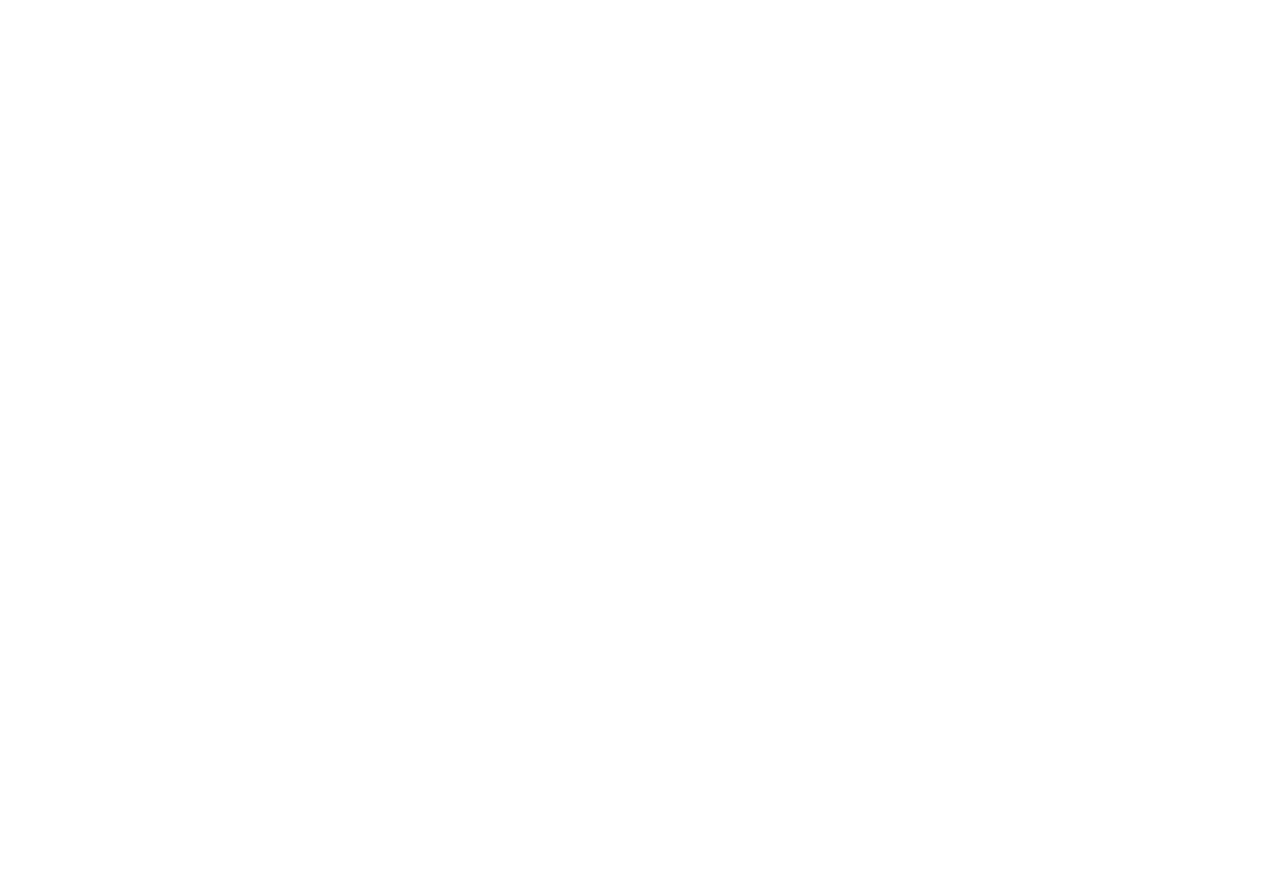
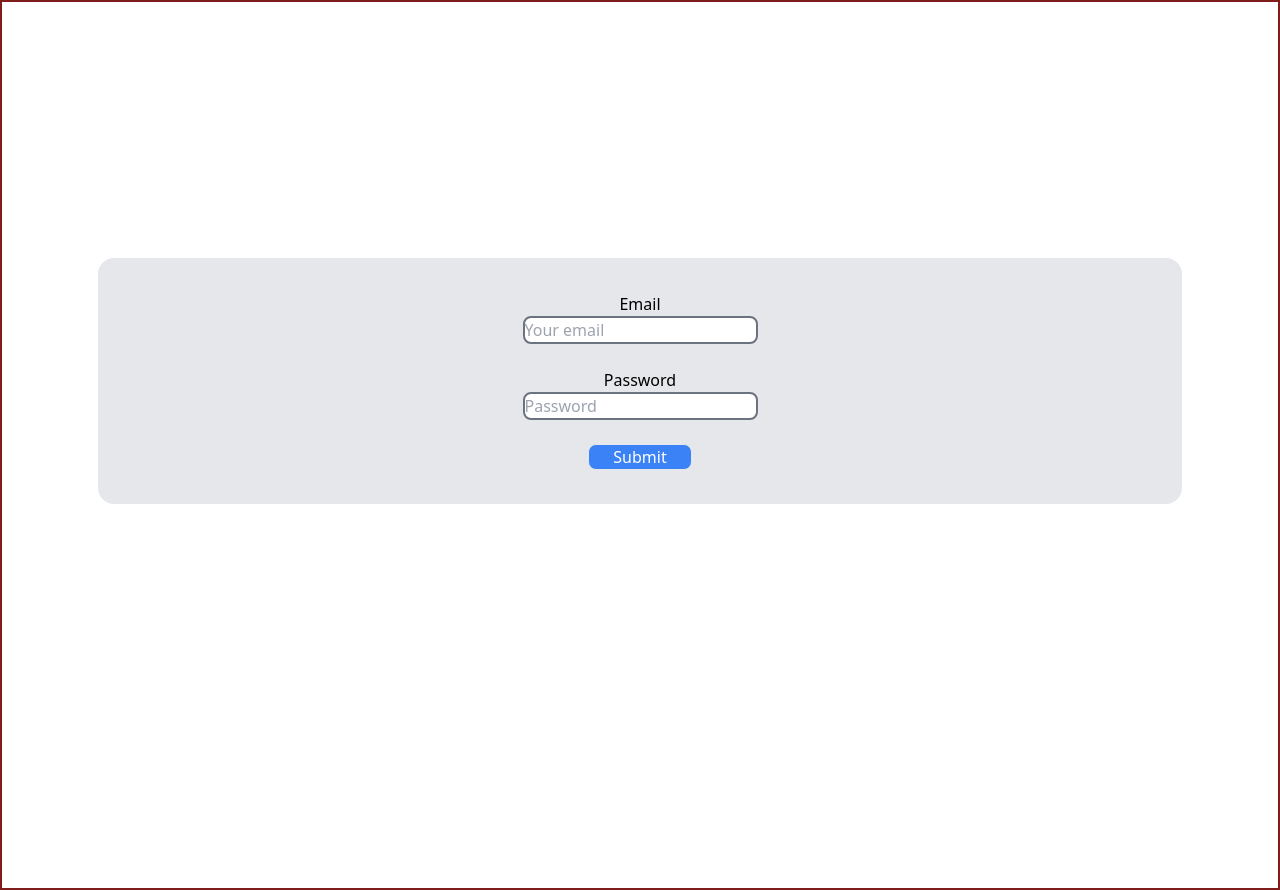
Before and after one commit to ahmed-ramzi/project-team-vue, a Vue app: page /signin in a window 1280 px wide. Before the commit this address had no page. Before the commit the page ends 800 px from the top, so only its background shows below. Built offline with nearby package versions, Linux system fonts and the light colour scheme.

Commit message:
Created sign in page

```diff
--- /dev/null
+++ b/pages/Signin.vue
@@ -0,0 +1,47 @@
+<template>
+  <div class="border-2 border-red-900">
+    <div
+      class="
+        flex flex-col
+        items-center
+        border-2
+        rounded-2xl
+        mx-24
+        mt-64
+        mb-96
+        bg-gray-200
+        space-y-6
+        motion-safe:hover:scale-110
+        scale-50
+      "
+    >
+      <div class="labelFixer pt-8">
+        <label>Email</label>
+        <input
+          type="text"
+          placeholder="Your email"
+          class="border-2 border-gray-500 rounded-lg focus:ring-2 focus:ring-blue-600"
+        />
+      </div>
+
+      <div class="labelFixer">
+        <label>Password</label>
+        <input
+          type="password"
+          placeholder="Password"
+          class="border-2 border-gray-500 rounded-lg focus:ring-2 focus:ring-blue-600"
+        />
+      </div>
+
+      <div class="pb-8">
+        <button class="border bg-blue-500 text-white px-6 rounded-lg active:bg-blue-700">Submit</button>
+      </div>
+    </div>
+  </div>
+</template>
+
+<style scoped>
+.labelFixer {
+  @apply flex flex-col items-center;
+}
+</style>
--- a/src/router/index.js
+++ b/src/router/index.js
@@ -13,6 +13,11 @@
     name: "About",
     component: () => import("../../pages/About.vue"),
   },
+  {
+    path: "/signin",
+    name: "Signin",
+    component: () => import("../../pages/Signin.vue"),
+  },
 ]
 const router = createRouter({
   history: createWebHistory(),
--- a/tailwind.config.js
+++ b/tailwind.config.js
@@ -1,11 +1,14 @@
 module.exports = {
-  purge: ['./index.html', './src/**/*.{vue,js,ts,jsx,tsx}'],
+  purge: ["./index.html", "./src/**/*.{vue,js,ts,jsx,tsx}"],
   darkMode: false, // or 'media' or 'class'
   theme: {
     extend: {},
   },
   variants: {
-    extend: {},
+    extend: {
+      backgroundColor: ["active"],
+      animation: ["motion-safe"],
+    },
   },
   plugins: [],
 }
```
